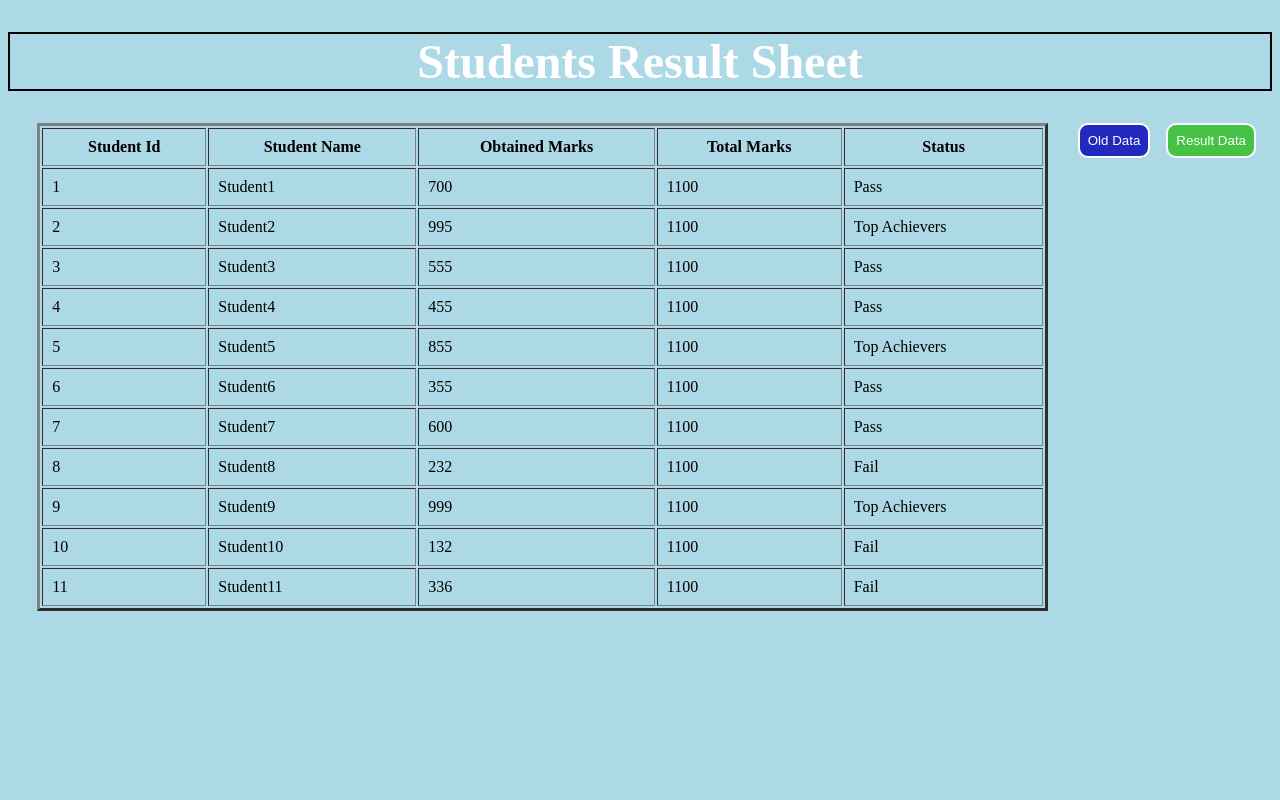
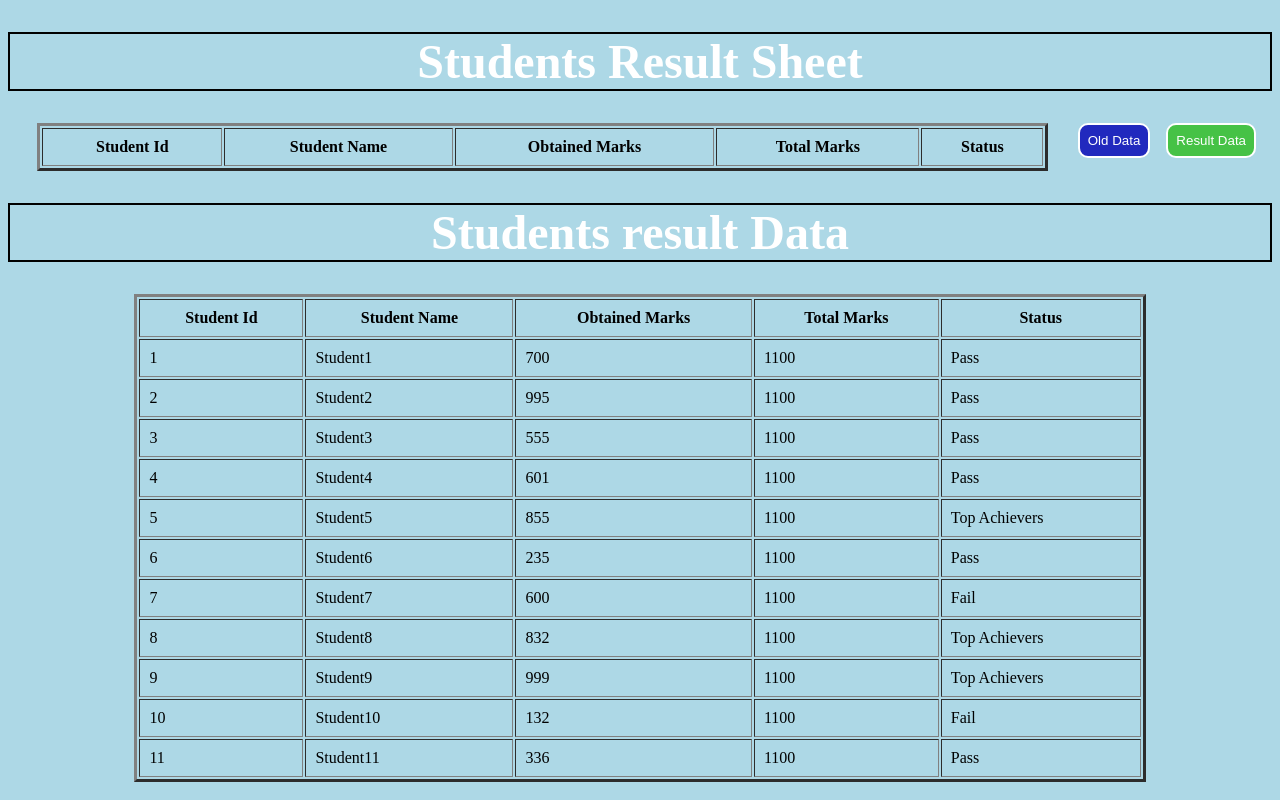
Before and after one commit to usama2333/Student-Result, a plain HTML site: page test.html in a window 1280 px wide. Both pictures are taken after a click on the button "Result Data". Drawn offline with Linux system fonts and the light colour scheme.

Commit message:
check max or status

```diff
--- a/js/test1.js
+++ b/js/test1.js
@@ -3,9 +3,12 @@
 var min = 3333333333;
 var secondMin = 333333333;
 var thirdMin = 3333333333;
+var fourthMin = 3333333333;
+
 var max = 0;
 var secondMax = 0;
 var thirdMax = 0;
+var fourthMax = 0;
 
 
 var newArray = [];
@@ -17,7 +20,7 @@ var student =  [
         name : 'Student1',
         obMarks : 700,
         tMarks : 1100,
-        status : ''
+        status : 'pass'
     },
 
     {
@@ -25,7 +28,7 @@ var student =  [
         name : 'Student2',
         obMarks : 995,
         tMarks : 1100,
-        status : ''
+        status : 'fail'
     },
 
     {
@@ -33,15 +36,15 @@ var student =  [
         name : 'Student3',
         obMarks : 555,
         tMarks : 1100,
-        status : ''
+        status : 'fail'
     },
 
     {
         id : 4,
         name : 'Student4',
-        obMarks : 455,
+        obMarks : 601,
         tMarks : 1100,
-        status : ''
+        status : 'pass'
     },
 
     {
@@ -49,14 +52,14 @@ var student =  [
         name : 'Student5',
         obMarks : 855,
         tMarks : 1100,
-        status : ''
+        status : 'pass'
     },
     {
         id : 6,
         name : 'Student6',
-        obMarks : 355,
+        obMarks : 235,
         tMarks : 1100,
-        status : ''
+        status : 'pass'
     },
 
     {
@@ -64,35 +67,35 @@ var student =  [
         name : 'Student7',
         obMarks : 600,
         tMarks : 1100,
-        status : ''
+        status : 'fail'
     },
     {
         id : 8,
         name : 'Student8',
-        obMarks : 232,
+        obMarks : 832,
         tMarks : 1100,
-        status : ''
+        status : 'pass'
     },
     {
         id : 9,
         name : 'Student9',
         obMarks : 999,
         tMarks : 1100,
-        status : ''
+        status : 'pass'
     },
     {
         id : 10,
         name : 'Student10',
         obMarks : 132,
         tMarks : 1100,
-        status : ''
+        status : 'fail'
     },
     {
         id : 11,
         name : 'Student11',
         obMarks : 336,
         tMarks : 1100,
-        status : ''
+        status : 'fail'
     }
 
 ];
@@ -120,6 +123,7 @@ function findMinMax (student) {
      for (let i = 0; i < array.length; i++) {
 
          if(array[i] > max) {
+            fourthMax = thirdMax;
              thirdMax= secondMax;
              secondMax = max;
              max = array[i];
@@ -130,11 +134,17 @@ function findMinMax (student) {
          else if (array[i] > thirdMax && array[i] < secondMax) {
              thirdMax = array[i];
          }
+         else if (array[i] > fourthMax && array[i] < thirdMax) {
+            fourthMax = array[i];
+        }
      }
+
+     console.log('Finding Max numbers');
 
      console.log(max);
      console.log(secondMax);
      console.log(thirdMax);
+     console.log(fourthMax);
 
 
 
@@ -146,6 +156,7 @@ function findMinMax (student) {
      for (let i = 0; i < array.length; i++) {
 
          if(array[i] < min) {
+            fourthMin = thirdMin;
             thirdMin= secondMin;
              secondMin = min;
              min = array[i];
@@ -156,11 +167,17 @@ function findMinMax (student) {
          else if (array[i] < thirdMin && array[i] > secondMin) {
             thirdMin = array[i];
          }
+         else if (array[i] < fourthMin && array[i] > thirdMax) {
+            fourthMin = array[i];
+        }
      }
+
+     console.log('Finding Minimum numbers');
 
      console.log(min);
      console.log(secondMin);
      console.log(thirdMin);
+     console.log(fourthMin);
 
 }
 
@@ -187,11 +204,11 @@ findMinMax(student);
 
         newArray = student.filter((value) => {
                 // console.log(value.obMarks === max);
-                if(value.obMarks === max || value.obMarks === secondMax || value.obMarks === thirdMax){
+                if((value.obMarks === max && value.status === 'pass') || (value.obMarks === secondMax && value.status === 'pass')  || (value.obMarks === thirdMax && value.status === 'pass') || (value.obMarks === fourthMax && value.status === 'pass')){
                        value.status = 'Top Achievers';
                        return value;
 
-                    }else if(value.obMarks === min || value.obMarks === secondMin || value.obMarks === thirdMin) {
+                    }else if((value.obMarks === min && value.status === 'fail') || (value.obMarks === secondMin && value.status === 'fail') || (value.obMarks === thirdMax && value.status === 'fail') || (value.obMarks === fourthMin && value.status === 'fail')) {
                         value.status = 'Fail';
                        return value;
                  }
@@ -214,7 +231,7 @@ findMinMax(student);
 
 
 function onLoadData(newArray) {
-    document.getElementById('body').innerHTML = createTable(newArray);
+    document.getElementById('pass').innerHTML = createTable(newArray);
     console.log('This is new array');
     console.log(newArray);
  }
--- a/test.html
+++ b/test.html
@@ -36,6 +36,25 @@
         </table>
       </div>
 
+     <h1 class="heading" id="test" > Students result Data</h1>
+      <div class="table-row">
+        <table class="table" align="center" cellpadding="9" border="3" style="width:80% ;">
+          <thead>
+            <tr>
+                <th >Student Id</th>
+                <th >Student Name</th>
+                <th >Obtained Marks</th>
+                <th >Total Marks</th>
+                <th >Status</th>
+            </tr>
+          </thead>
+          <tbody id="pass">
+
+          </tbody>
+
+        </table>
+      </div>
+
 
 
 
```
